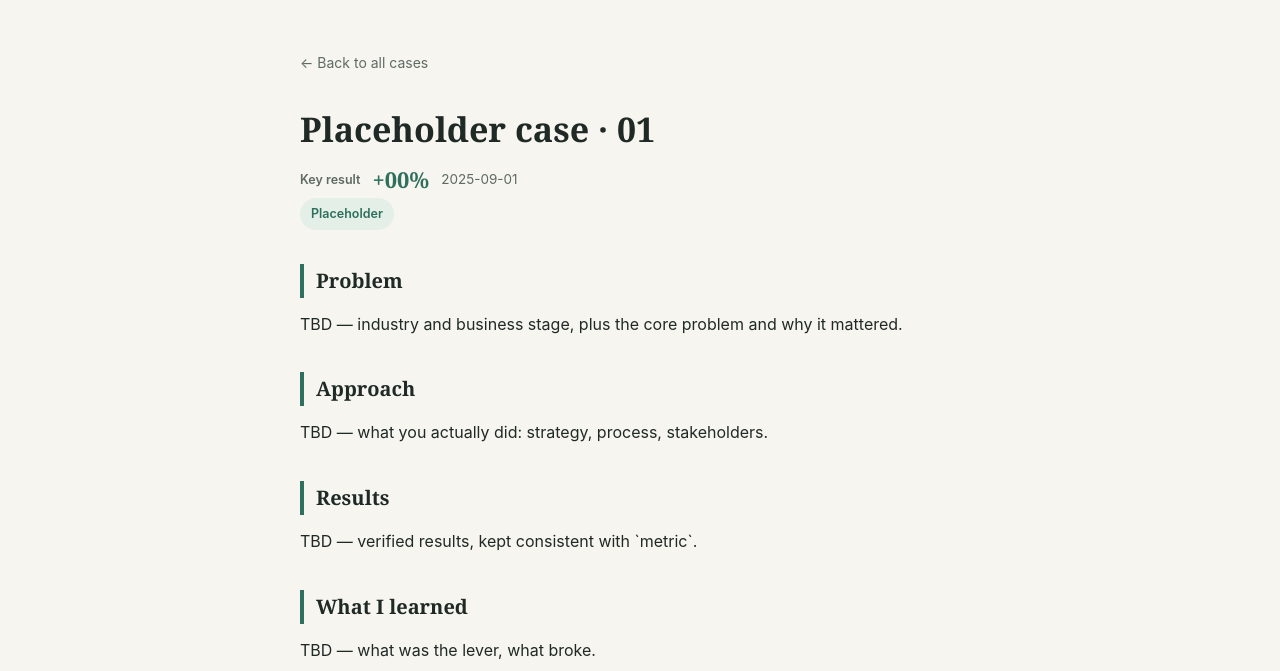
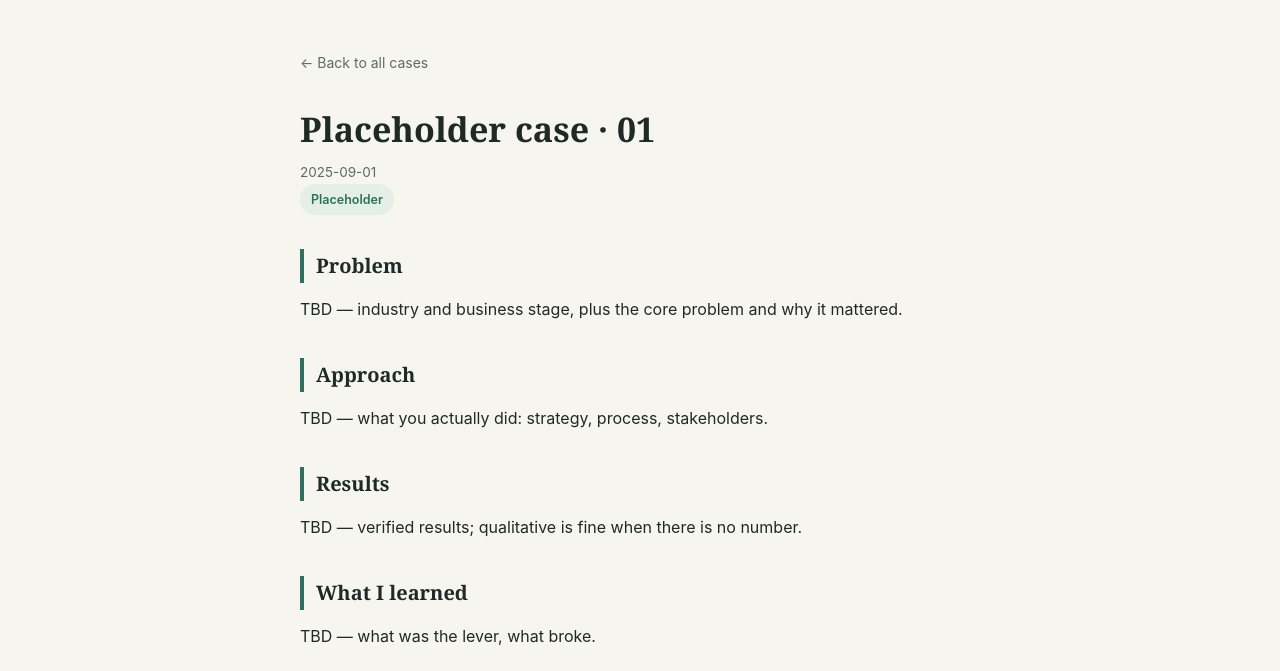
Before and after one commit to shawnwang1220-hash/personal-website, an Astro site: page /en/case/placeholder-01 in a window 1280 px wide. Shown: the part 71-742 px from the top of the page. Built offline with nearby package versions, Linux system fonts and the light colour scheme; Astro itself is replaced by a stand-in of ours.

Commit message:
chore(case): 移除占位案例卡片的 metric 假数字
- 6 条占位 md（中英各 3）删除 metric: "+00%"；metric 本就是可选字段，
  列表卡与详情页头部均为条件渲染，删除后不再出现占位数字
- result 占位文案去掉「与 metric 保持一致」的悬空引用，
  改为「没有量化数字时写定性结果」
- 构建 55 页通过、seo:check 0 失败；全站 +00% 零残留

```diff
--- a/src/content/cases/en/placeholder-01.md
+++ b/src/content/cases/en/placeholder-01.md
@@ -2,10 +2,9 @@
 title: "Placeholder case · 01"
 tags: ["Placeholder"]
 summary: "TBD: one line covering the context, your role and the key result."
-metric: "+00%"
 problem: "TBD — industry and business stage, plus the core problem and why it mattered."
 approach: "TBD — what you actually did: strategy, process, stakeholders."
-result: "TBD — verified results, kept consistent with `metric`."
+result: "TBD — verified results; qualitative is fine when there is no number."
 learned: "TBD — what was the lever, what broke."
 stack: []
 date: 2025-09-01
--- a/src/content/cases/en/placeholder-02.md
+++ b/src/content/cases/en/placeholder-02.md
@@ -2,10 +2,9 @@
 title: "Placeholder case · 02"
 tags: ["Placeholder"]
 summary: "TBD: one line covering the context, your role and the key result."
-metric: "+00%"
 problem: "TBD — industry and business stage, plus the core problem and why it mattered."
 approach: "TBD — what you actually did: strategy, process, stakeholders."
-result: "TBD — verified results, kept consistent with `metric`."
+result: "TBD — verified results; qualitative is fine when there is no number."
 learned: "TBD — what was the lever, what broke."
 stack: []
 date: 2025-06-01
--- a/src/content/cases/en/placeholder-03.md
+++ b/src/content/cases/en/placeholder-03.md
@@ -2,10 +2,9 @@
 title: "Placeholder case · 03"
 tags: ["Placeholder"]
 summary: "TBD: one line covering the context, your role and the key result."
-metric: "+00%"
 problem: "TBD — industry and business stage, plus the core problem and why it mattered."
 approach: "TBD — what you actually did: strategy, process, stakeholders."
-result: "TBD — verified results, kept consistent with `metric`."
+result: "TBD — verified results; qualitative is fine when there is no number."
 learned: "TBD — what was the lever, what broke."
 stack: []
 date: 2025-03-01
--- a/src/content/cases/placeholder-01.md
+++ b/src/content/cases/placeholder-01.md
@@ -2,10 +2,9 @@
 title: "案例占位 · 01"
 tags: ["占位"]
 summary: "待补充：用一句话说明项目背景、你的角色与核心结果。"
-metric: "+00%"
 problem: "（待补充）所处行业与业务阶段，以及项目开始前要解决的核心问题、它为什么重要。"
 approach: "（待补充）你具体做了什么：策略、流程、协作方。"
-result: "（待补充）可验证的结果，与 metric 保持一致。"
+result: "（待补充）可验证的结果；没有量化数字时写定性结果。"
 learned: "（待补充）复盘：哪一步是杠杆、哪里踩坑。"
 stack: []
 date: 2025-09-01
--- a/src/content/cases/placeholder-02.md
+++ b/src/content/cases/placeholder-02.md
@@ -2,10 +2,9 @@
 title: "案例占位 · 02"
 tags: ["占位"]
 summary: "待补充：用一句话说明项目背景、你的角色与核心结果。"
-metric: "+00%"
 problem: "（待补充）所处行业与业务阶段，以及项目开始前要解决的核心问题、它为什么重要。"
 approach: "（待补充）你具体做了什么：策略、流程、协作方。"
-result: "（待补充）可验证的结果，与 metric 保持一致。"
+result: "（待补充）可验证的结果；没有量化数字时写定性结果。"
 learned: "（待补充）复盘：哪一步是杠杆、哪里踩坑。"
 stack: []
 date: 2025-06-01
--- a/src/content/cases/placeholder-03.md
+++ b/src/content/cases/placeholder-03.md
@@ -2,10 +2,9 @@
 title: "案例占位 · 03"
 tags: ["占位"]
 summary: "待补充：用一句话说明项目背景、你的角色与核心结果。"
-metric: "+00%"
 problem: "（待补充）所处行业与业务阶段，以及项目开始前要解决的核心问题、它为什么重要。"
 approach: "（待补充）你具体做了什么：策略、流程、协作方。"
-result: "（待补充）可验证的结果，与 metric 保持一致。"
+result: "（待补充）可验证的结果；没有量化数字时写定性结果。"
 learned: "（待补充）复盘：哪一步是杠杆、哪里踩坑。"
 stack: []
 date: 2025-03-01
```
